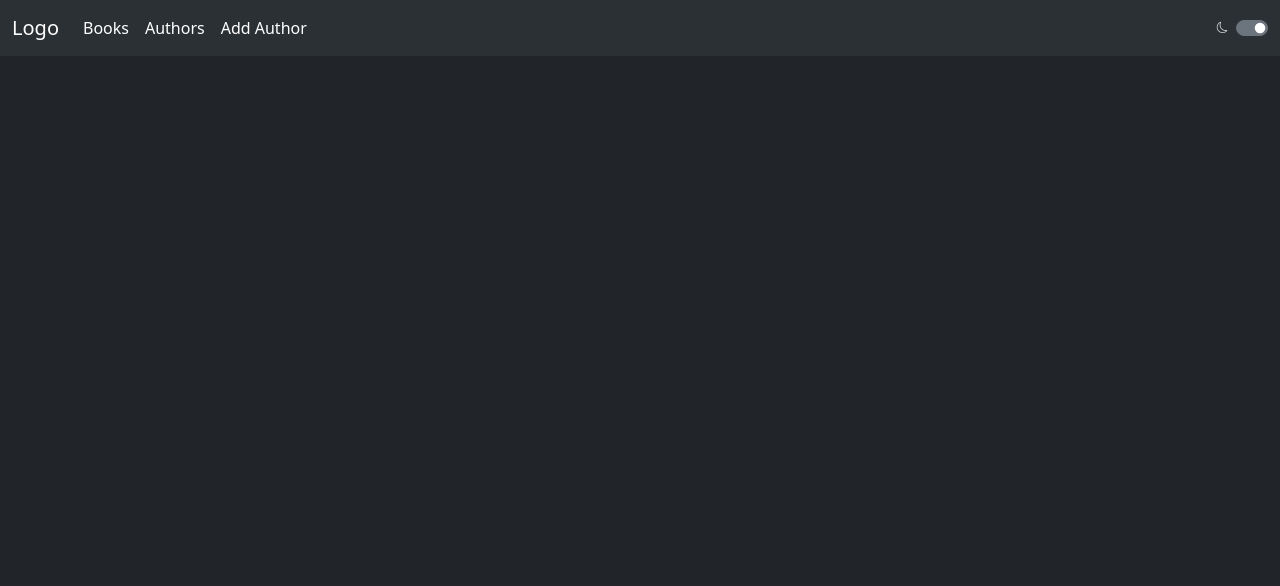
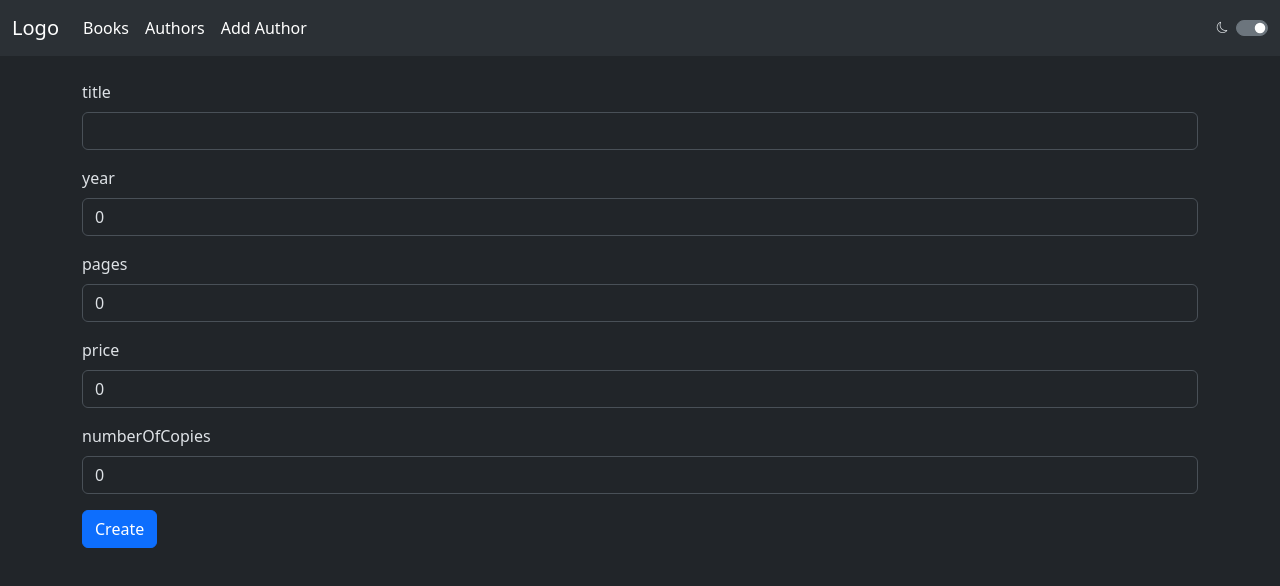
Before and after one commit to rubinettiStefano/AngularProxyBootstrap, an Angular app: page /form-book/1 in a window 1280 px wide. Shown: the top 586 px of the page. Built offline with nearby package versions, Linux system fonts and the light colour scheme; no server answers.

Commit message:
sito finito

```diff
--- a/src/app/app.routes.ts
+++ b/src/app/app.routes.ts
@@ -7,7 +7,7 @@ import {BookForm} from './pages/book-form/book-form';
 
 export const routes: Routes = [
   {path:"",component:Homepage},
-  {path:"books",component:AllBooks},
+  {path:"books/:authorName",component:AllBooks},
   {path:"authors",component:AllAuthors},
   {path:"form-author",component:AuthorForm},
   //form-book/{author_id}
--- a/src/app/navbar/navbar.html
+++ b/src/app/navbar/navbar.html
@@ -13,7 +13,7 @@
     <div class="collapse navbar-collapse" id="navbarNav">
       <ul class="navbar-nav">
         <li class="nav-item">
-          <a class="nav-link active" aria-current="page" [routerLink]="'/books'">Books</a>
+          <a class="nav-link active" aria-current="page" [routerLink]="['/books','']">Books</a>
         </li>
         <li class="nav-item">
           <a class="nav-link active" aria-current="page"  [routerLink]="'/authors'">Authors</a>
--- a/src/app/pages/all-books/all-books.ts
+++ b/src/app/pages/all-books/all-books.ts
@@ -1,4 +1,4 @@
-import { Component } from '@angular/core';
+import {Component, Input} from '@angular/core';
 import {BookService} from '../../../services/book-service';
 import {BookRow} from '../../parts/book-row/book-row';
 import {FormsModule} from '@angular/forms';
@@ -14,12 +14,13 @@ import {FormsModule} from '@angular/forms';
 })
 export class AllBooks
 {
+
   //inietto nel componente i servizi di cui necessita
   //se voglio usare direttamente metodi del servizio nell'html,
   //devo iniettarlo come public
   constructor(public serv:BookService) {
   }
 
-  authorName:string="";
+  @Input() authorName:string="";
 
 }
--- a/src/app/pages/book-form/book-form.html
+++ b/src/app/pages/book-form/book-form.html
@@ -1,5 +1,25 @@
-<!--TODO A2 - Creare la form con un input per proprietà
-    NO AUTHOR ID
--->
+<div class="container mt-4">
 
-<!--TODO A3 - Creare un bottone che richiami il metodo  salvaBook() (no parametri)-->
+
+  <div class="mb-3">
+    <label  class="form-label">title</label>
+    <input type="text" class="form-control" [(ngModel)]="book.title" >
+  </div>
+  <div class="mb-3">
+    <label  class="form-label">year</label>
+    <input type="number" class="form-control" [(ngModel)]="book.year" >
+  </div>
+  <div class="mb-3">
+    <label  class="form-label">pages</label>
+    <input type="number" class="form-control" [(ngModel)]="book.pages" >
+  </div>
+  <div class="mb-3">
+    <label  class="form-label">price</label>
+    <input type="number" class="form-control" [(ngModel)]="book.price" >
+  </div>
+  <div class="mb-3">
+    <label  class="form-label">numberOfCopies</label>
+    <input type="number" class="form-control" [(ngModel)]="book.numberOfCopies" >
+  </div>
+  <button  class="btn btn-primary" (click)="salvaBook()">Create</button>
+</div>
--- a/src/app/pages/book-form/book-form.ts
+++ b/src/app/pages/book-form/book-form.ts
@@ -1,9 +1,12 @@
 import {Component, Input} from '@angular/core';
 import {BookService} from '../../../services/book-service';
+import {FormsModule} from '@angular/forms';
 
 @Component({
   selector: 'app-book-form',
-  imports: [],
+  imports: [
+    FormsModule
+  ],
   templateUrl: './book-form.html',
   styleUrl: './book-form.css'
 })
@@ -12,6 +15,8 @@ export class BookForm
 
   @Input() author_id:string="";
   //TODO A1 - Creare proprietà book con model creato a partire dal dto di input in backend
+  book:PostBookDto = {author_id:"",numberOfCopies:0,pages:0,price:0,title:"",year:0}
+
 
   constructor(public serv:BookService) {
 
--- a/src/services/book-service.ts
+++ b/src/services/book-service.ts
@@ -1,6 +1,7 @@
 import { Injectable } from '@angular/core';
 import {HttpClient} from '@angular/common/http';
 import {GetBookDto} from '../model/GetBookDto';
+import {Router} from '@angular/router';
 
 @Injectable({
   providedIn: 'root'
@@ -10,7 +11,7 @@ export class BookService
   //1) punto dove salvare
   books:GetBookDto[] = [];
 
-  constructor(private http:HttpClient)
+  constructor(private http:HttpClient,private router:Router)
   {
     this.fillArray();
   }
@@ -38,4 +39,14 @@ export class BookService
     this.http.delete("/api/books/"+id).subscribe(()=>this.fillArray());
   }
 
+  insertBook(book: PostBookDto)
+  {
+    this.http.post<GetBookDto>("/api/books",book).subscribe(
+      (nuovoLibroSalvato)=> {
+        this.fillArray();
+
+
+        this.router.navigate(["/books", nuovoLibroSalvato.authorName])
+      })
+  }
 }
```
Also changed, not shown: src/model/PostBookDto.ts (added, +8 -0 lines).
